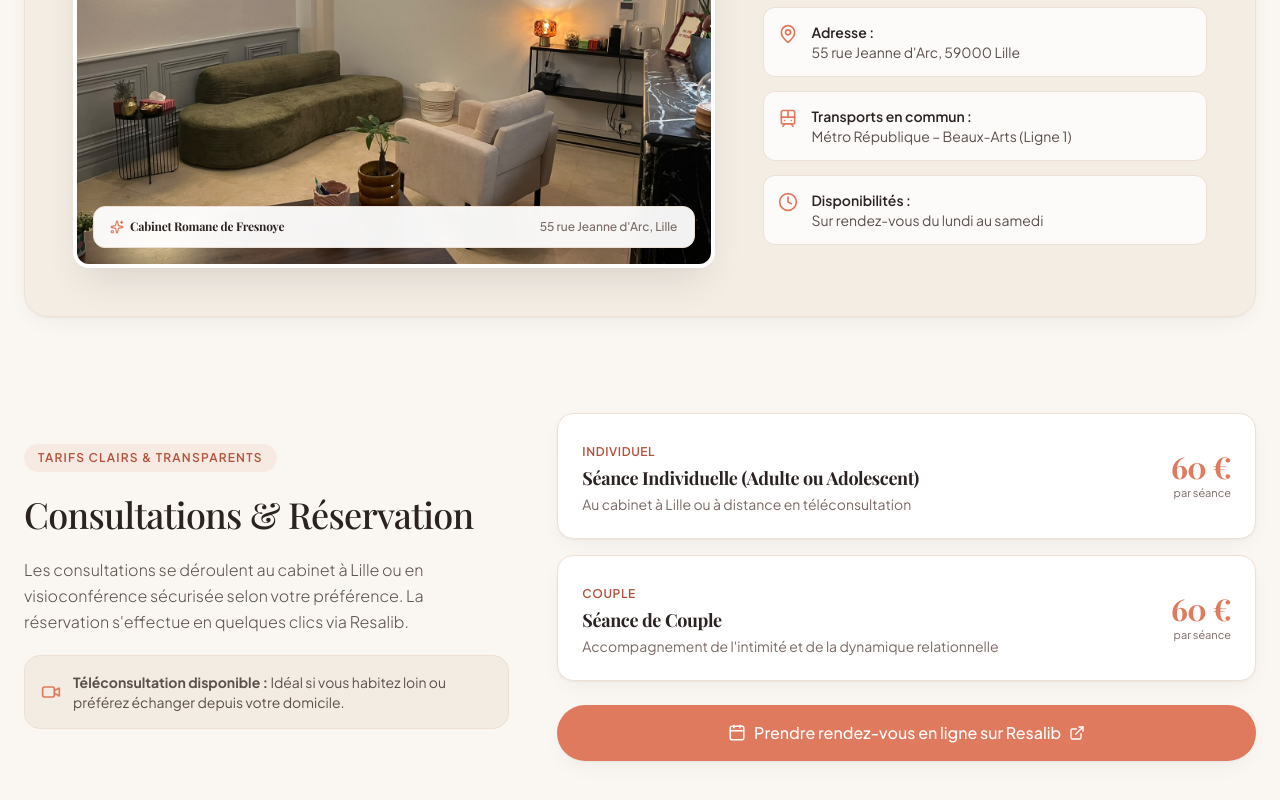
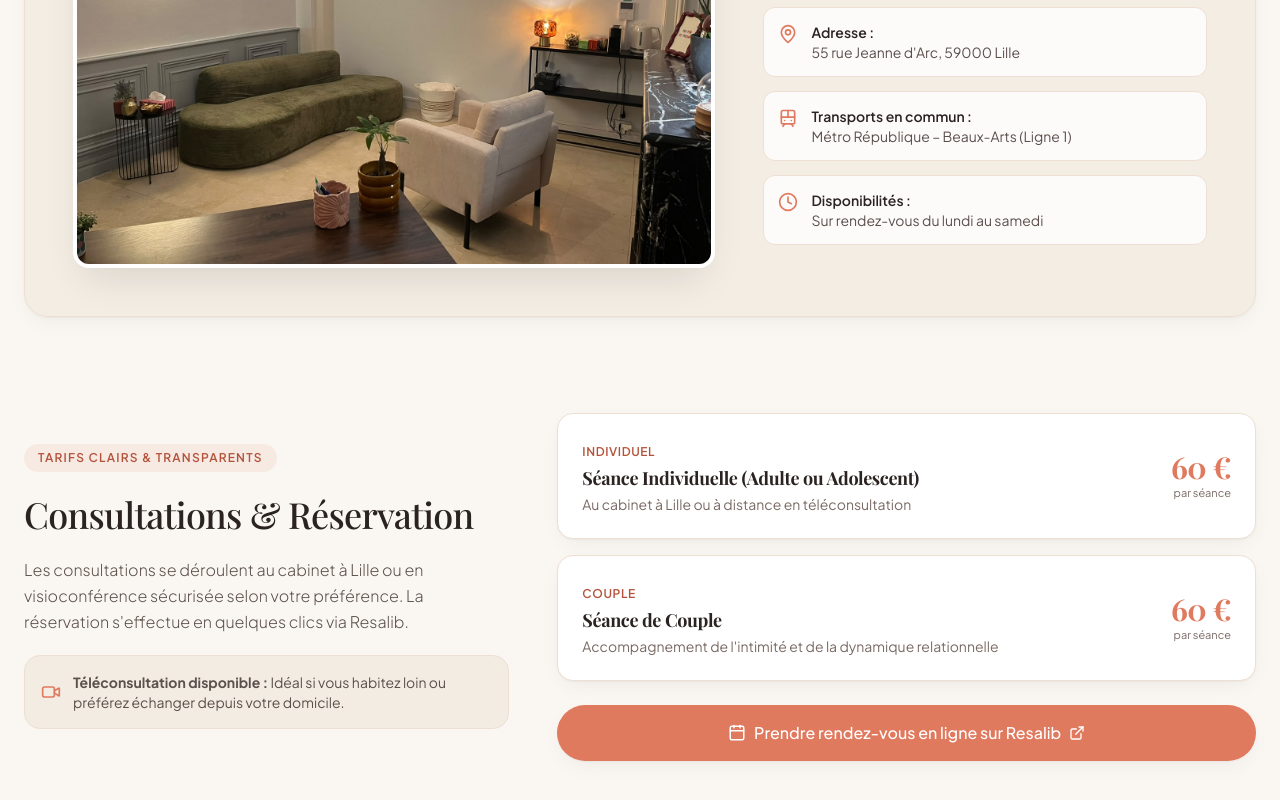
Before and after one commit to Osmond32/Sito-Roman, a React (Vite) app: page / in a window 1280 px wide. Shown: the part 3357-4157 px from the top of the page. Built offline with nearby package versions, Linux system fonts and the light colour scheme; a web font is replaced by a local one.

Commit message:
fix: aggiungi base path vite e workflow github pagejs

```diff
--- a/src/components/PricingAndCabinet.jsx
+++ b/src/components/PricingAndCabinet.jsx
@@ -32,13 +32,7 @@ const PricingAndCabinet = () => {
                 alt="Cabinet de sexothérapie de Romane de Fresnoye à Lille"
                 className="w-full h-full object-cover object-center transform group-hover:scale-103 transition-transform duration-700 ease-out"
               />
-              <div className="absolute bottom-4 left-4 right-4 bg-white/95 backdrop-blur-md px-4 py-3 rounded-xl border border-line flex items-center justify-between text-xs text-ink-900 shadow-soft">
-                <span className="font-display font-bold flex items-center gap-1.5">
-                  <Sparkles size={14} className="text-terracotta-500" />
-                  Cabinet Romane de Fresnoye
-                </span>
-                <span className="text-ink-300 font-medium">55 rue Jeanne d'Arc, Lille</span>
-              </div>
+
             </div>
           </div>
 
```
